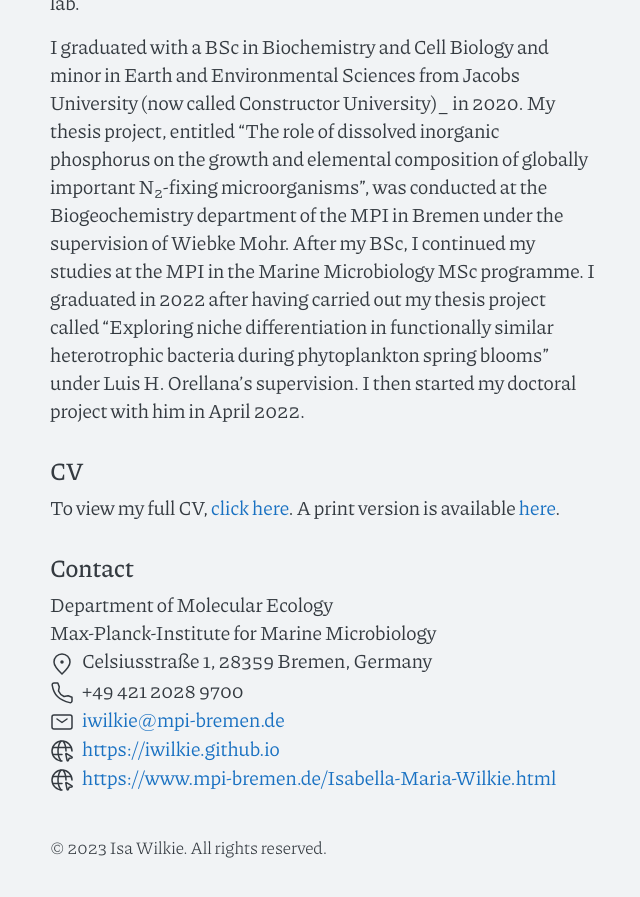
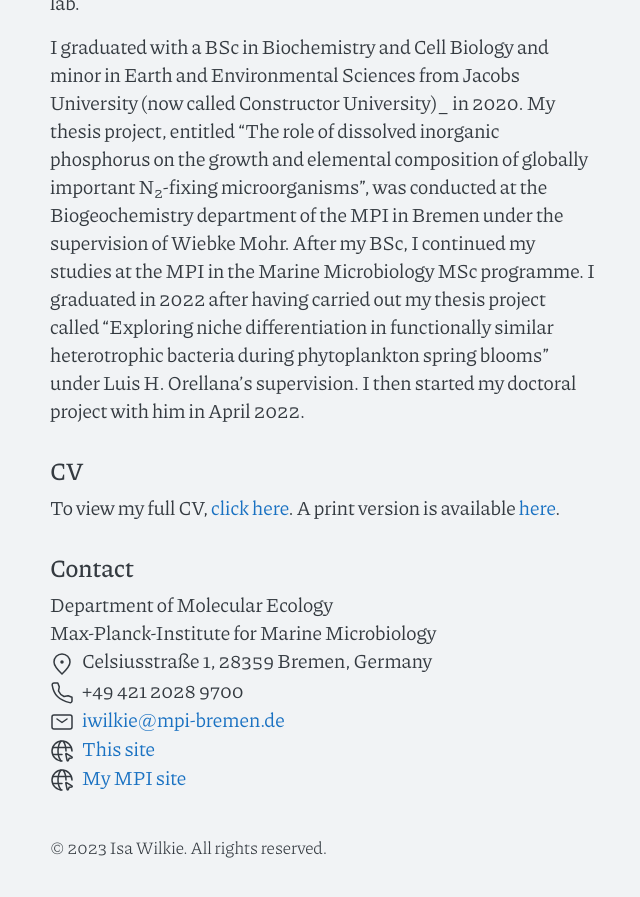
Before and after one commit to iwilkie/iwilkie.github.io, a Jekyll site: the page built from index.md, in a window 1280 px wide and 900 px high, scrolled down 1322 px. Shown: the top 897 px of the window, without its empty margins (317-957 px from the left). Built offline with Jekyll 4.4.1, drawn with Linux system fonts in a browser that asks for light colours.

Commit message:
Update contact.html

```diff
--- a/_includes/contact.html
+++ b/_includes/contact.html
@@ -6,7 +6,7 @@
     <li><span class="li-icon">{% include svg/pin-alt.svg %}</span><span>Celsiusstraße 1, 28359 Bremen, Germany</span></li>
     <li><span class="li-icon">{% include svg/phone.svg %}</span><span>+49 421 2028 9700</span></li>
     <li><span class="li-icon">{% include svg/mail.svg %}</span><a href="mailto:iwilkie@mpi-bremen.de">iwilkie@mpi-bremen.de</a></li>
-    <li><span class="li-icon">{% include svg/internet.svg %}</span><a href="https://iwilkie.github.io">https://iwilkie.github.io</a></li>
-    <li><span class="li-icon">{% include svg/internet.svg %}</span><a href="https://www.mpi-bremen.de/Isabella-Maria-Wilkie.html">https://www.mpi-bremen.de/Isabella-Maria-Wilkie.html</a></li>
+    <li><span class="li-icon">{% include svg/internet.svg %}</span><a href="https://iwilkie.github.io">This site</a></li>
+    <li><span class="li-icon">{% include svg/internet.svg %}</span><a href="https://www.mpi-bremen.de/Isabella-Maria-Wilkie.html">My MPI site</a></li>
   </ul>
 </div>
```
